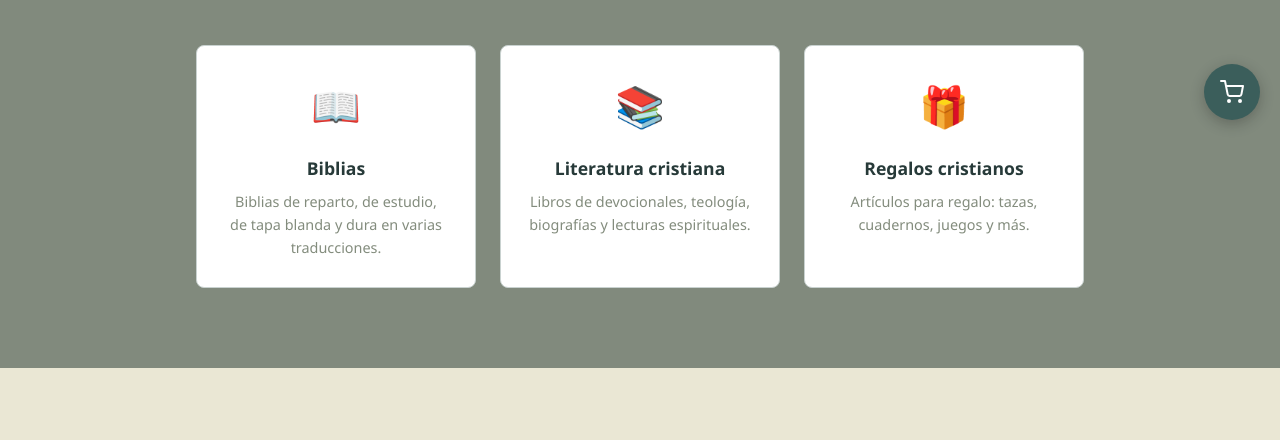
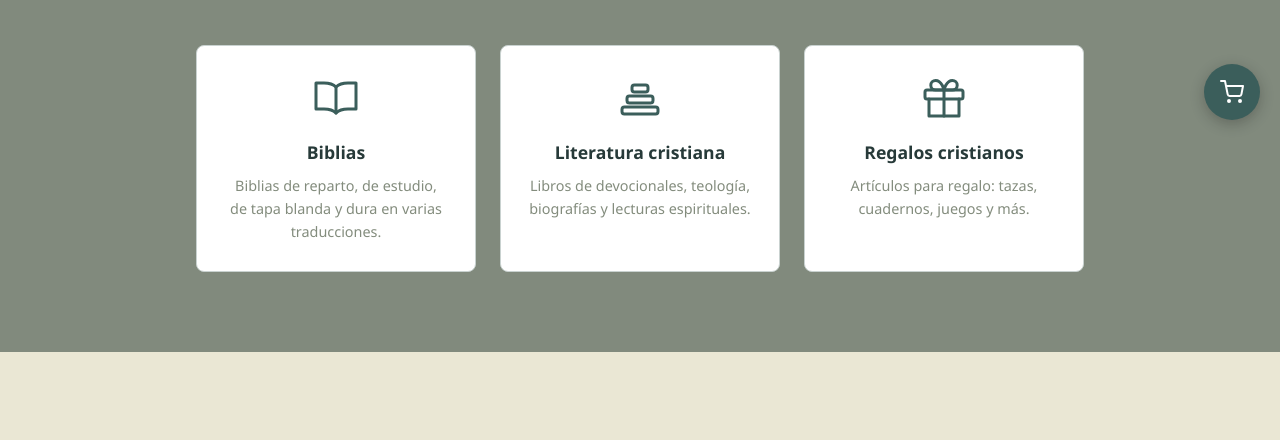
Before and after one commit to josuecavargas-star/salmo27libreria, a website: page public/index.html in a window 1280 px wide. Shown: the part 660-1100 px from the top of the page. Drawn offline with Linux system fonts and the light colour scheme.

Commit message:
Cambio los emojis de las tarjetas de categorias por iconos de svg dibujados con el mismo trazo minimalista que usan los demas iconos del sitio: un libro abierto para Biblias, una pila de libros para literatura cristiana y una caja de regalo con cintillo para regalos. Agrego una prueba que revisa que las tres tarjetas tengan su svg y que no vuelva a colarse un emoji.

```diff
--- a/public/css/styles.css
+++ b/public/css/styles.css
@@ -288,9 +288,18 @@ img {
 }
 
 .card__icon {
-  font-size: 2.5rem;
-  margin-bottom: 1rem;
+  display: flex;
+  align-items: center;
+  justify-content: center;
+  width: 3rem;
+  height: 3rem;
+  margin: 0 auto 1rem;
   color: var(--color-accent);
+}
+
+.card__icon svg {
+  width: 100%;
+  height: 100%;
 }
 
 .card h3 {
--- a/public/index.html
+++ b/public/index.html
@@ -74,19 +74,38 @@
 
       <div class="grid">
         <article class="card">
-          <div class="card__icon">📖</div>
+          <div class="card__icon">
+            <svg viewBox="0 0 24 24" fill="none" stroke="currentColor" stroke-width="1.5" stroke-linecap="round" stroke-linejoin="round" aria-hidden="true">
+              <path d="M12 6.5C10.5 5 8.5 4.5 6 4.5H2v13h4c2.5 0 4.5.5 6 2 1.5-1.5 3.5-2 6-2h4v-13h-4c-2.5 0-4.5.5-6 2Z" />
+              <path d="M12 6.5v13" />
+            </svg>
+          </div>
           <h3>Biblias</h3>
           <p>Biblias de reparto, de estudio, de tapa blanda y dura en varias traducciones.</p>
         </article>
 
         <article class="card">
-          <div class="card__icon">📚</div>
+          <div class="card__icon">
+            <svg viewBox="0 0 24 24" fill="none" stroke="currentColor" stroke-width="1.5" stroke-linecap="round" stroke-linejoin="round" aria-hidden="true">
+              <rect x="3" y="16.5" width="18" height="3.5" rx="1.2" />
+              <rect x="5.5" y="11" width="13" height="3.5" rx="1.2" />
+              <rect x="8" y="5.5" width="8" height="3.5" rx="1.2" />
+            </svg>
+          </div>
           <h3>Literatura cristiana</h3>
           <p>Libros de devocionales, teología, biografías y lecturas espirituales.</p>
          </article>
 
         <article class="card">
-          <div class="card__icon">🎁</div>
+          <div class="card__icon">
+            <svg viewBox="0 0 24 24" fill="none" stroke="currentColor" stroke-width="1.5" stroke-linecap="round" stroke-linejoin="round" aria-hidden="true">
+              <rect x="2.5" y="8" width="19" height="4.5" rx="1" />
+              <path d="M4.5 12.5V21h15v-8.5" />
+              <path d="M12 8v13" />
+              <path d="M12 8H7.8a2.4 2.4 0 0 1 0-4.8C11 3.2 12 8 12 8Z" />
+              <path d="M12 8h4.2a2.4 2.4 0 0 0 0-4.8C13 3.2 12 8 12 8Z" />
+            </svg>
+          </div>
           <h3>Regalos cristianos</h3>
           <p>Artículos para regalo: tazas, cuadernos, juegos y más.</p>
         </article>
```
Also changed, not shown: pruebas/html.test.js (+11 -0 lines).
